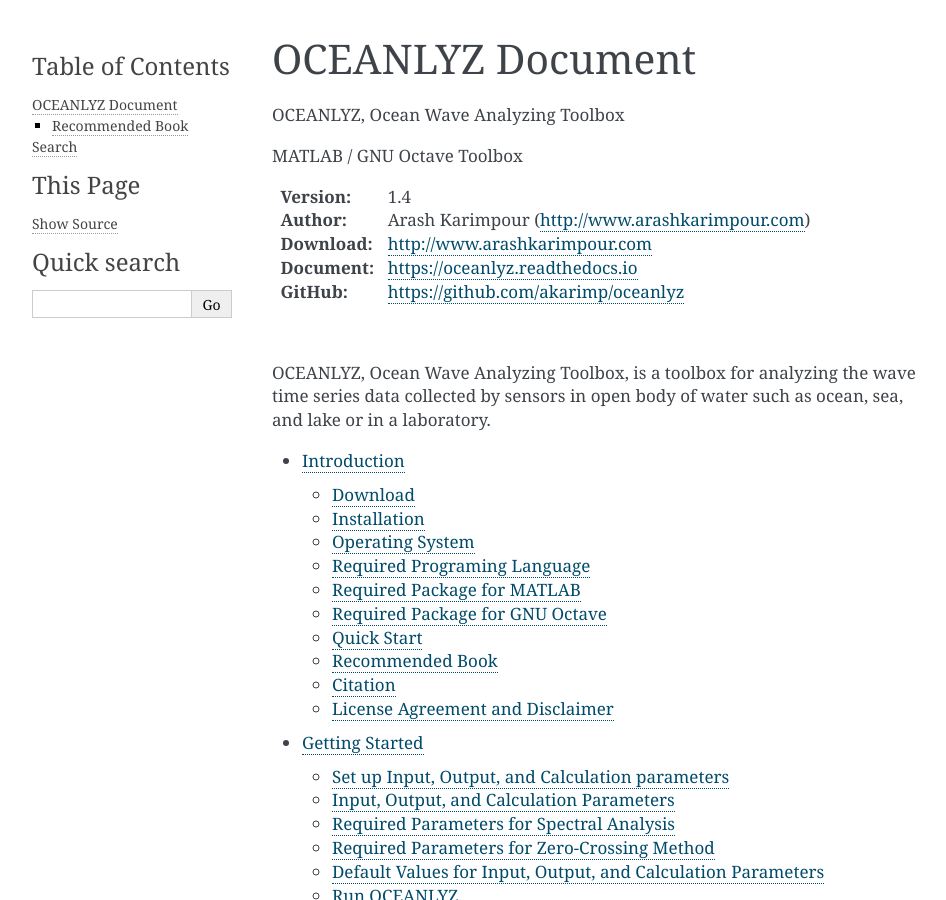
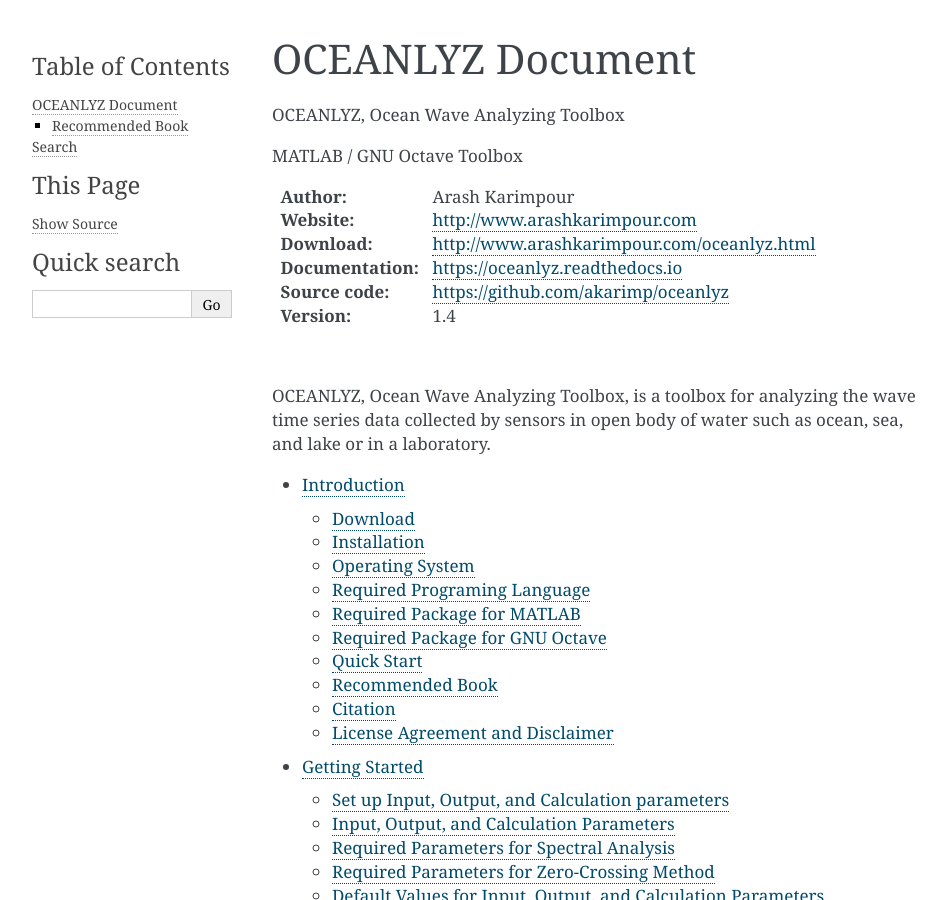
Before and after one commit to akarimp/Oceanlyz, a Sphinx documentation site: the page built from docs/index.rst, in a window 1280 px wide and 900 px high. Shown: the whole window, without its empty margins (148-1094 px from the left). Built offline with Sphinx 7.4.7, drawn with Linux system fonts in a browser that asks for light colours.

Commit message:
Update index.rst

```diff
--- a/docs/index.rst
+++ b/docs/index.rst
@@ -12,11 +12,12 @@
 
 MATLAB / GNU Octave Toolbox
 
+:Author: Arash Karimpour
+:Website: http://www.arashkarimpour.com
+:Download: http://www.arashkarimpour.com/oceanlyz.html
+:Documentation: https://oceanlyz.readthedocs.io
+:Source code: https://github.com/akarimp/oceanlyz
 :Version: 1.4
-:Author: Arash Karimpour (http://www.arashkarimpour.com)
-:Download: http://www.arashkarimpour.com
-:Document: https://oceanlyz.readthedocs.io
-:GitHub: https://github.com/akarimp/oceanlyz
 
 .. :Date: July, 2019
 
```
